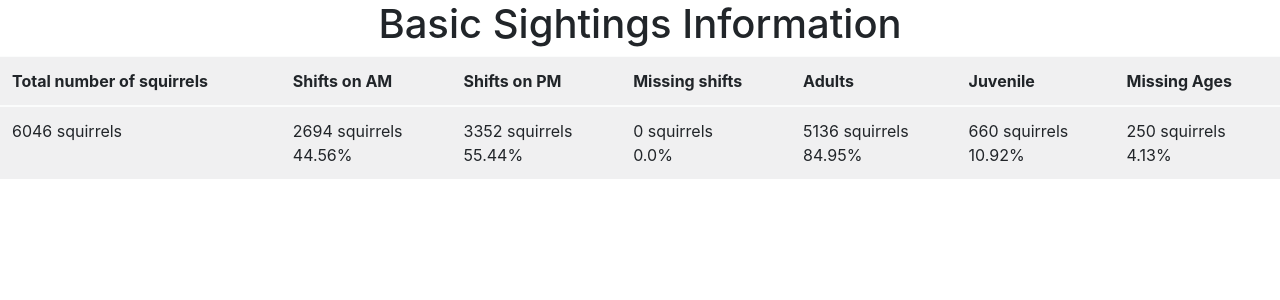
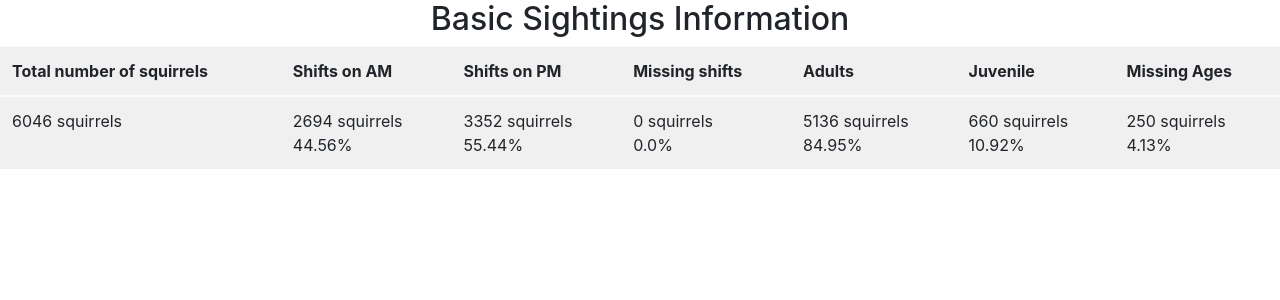
Before and after one commit to xw2697/TFA_Project, a Django app: page /squirrel/sightings/stats in a window 1280 px wide. Shown: the top 300 px of the page. Run offline with Django 3.2, Linux system fonts and the light colour scheme; data comes from the database, SQL or seed files in the repository; some libraries are stand-ins or nearby versions.

Commit message:
Change the size of heading of html

```diff
--- a/sightings/templates/sightings/stats.html
+++ b/sightings/templates/sightings/stats.html
@@ -2,11 +2,11 @@
 <html>
         <head>
             <link rel="stylesheet" href="https://stackpath.bootstrapcdn.com/bootstrap/4.4.1/css/bootstrap.min.css" integrity="sha384-Vkoo8x4CGsO3+Hhxv8T/Q5PaXtkKtu6ug5TOeNV6gBiFeWPGFN9MuhOf23Q9Ifjh" crossorigin="anonymous">
-            <style> h1 {text-align: center;}  p {text-align: center;}</style>
+            <style> h2 {text-align: center;}  p {text-align: center;}</style>
         </head>
 
         <body>
-        <h1>Basic Sightings Information</h1>
+        <h2>Basic Sightings Information</h2>
 <table class="table table-striped table-light">
   <thead class="thead-dark">
         <tr>
```
Also changed, not shown: 1 other file.
